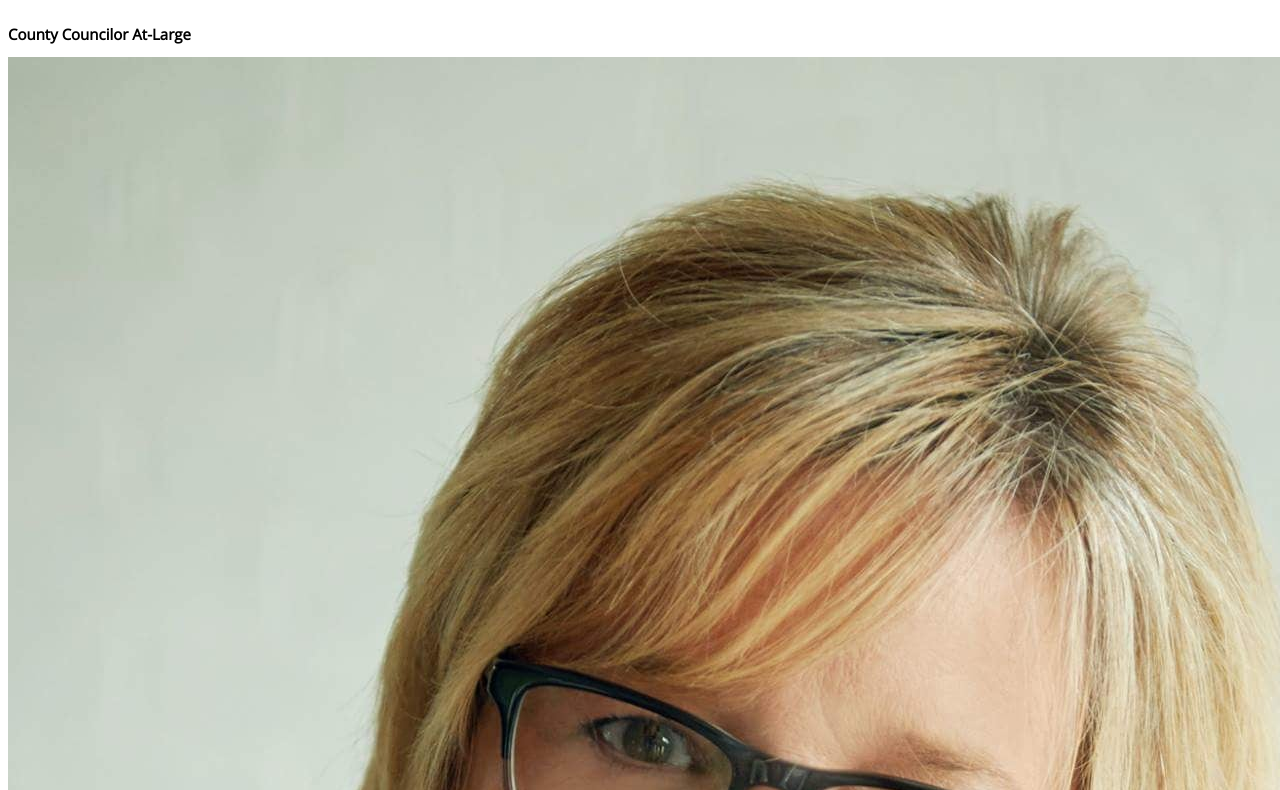
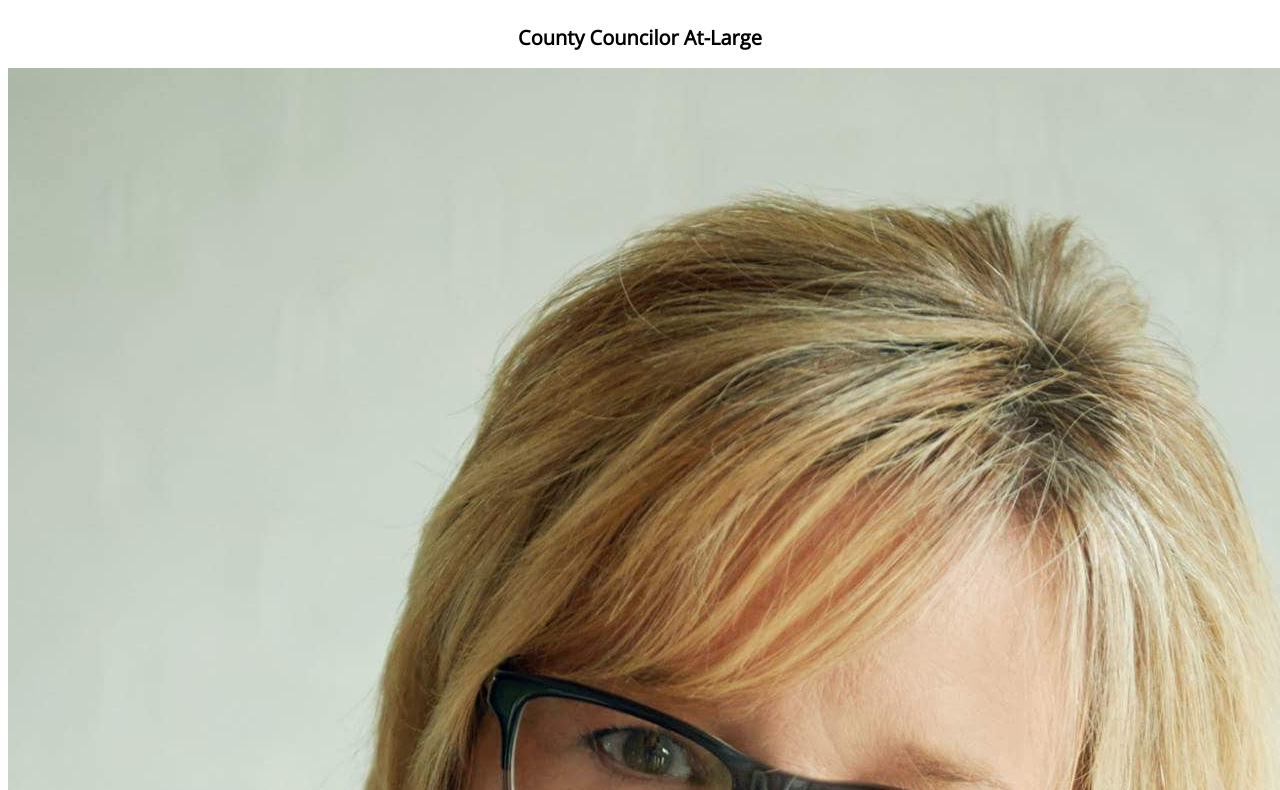
Before and after one commit to gzcrozier/pamcrozier.us, a plain HTML site: page index.html in a window 1280 px wide. Shown: the part 138-928 px from the top of the page. Drawn offline with nearby package versions, Linux system fonts and the light colour scheme.

Commit message:
fixed subheading alignment

```diff
--- a/styles/style.css
+++ b/styles/style.css
@@ -5,6 +5,10 @@ html {
     font-size: 60px;
     text-align: center;
   }
+   h2 {
+    font-size: 20px;
+    text-align: center;
+   }
 
   p, li {
     font-size: 16px;
```
